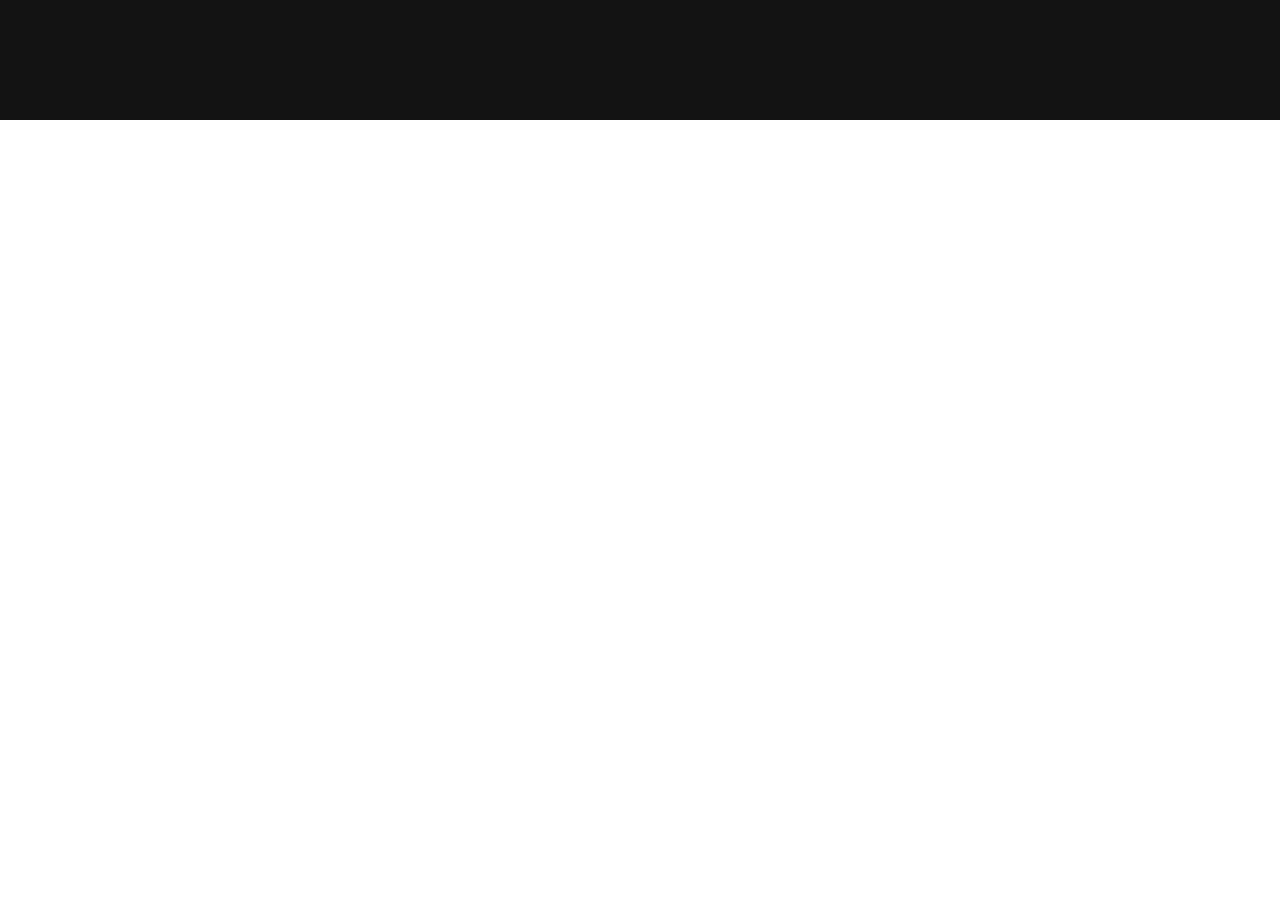
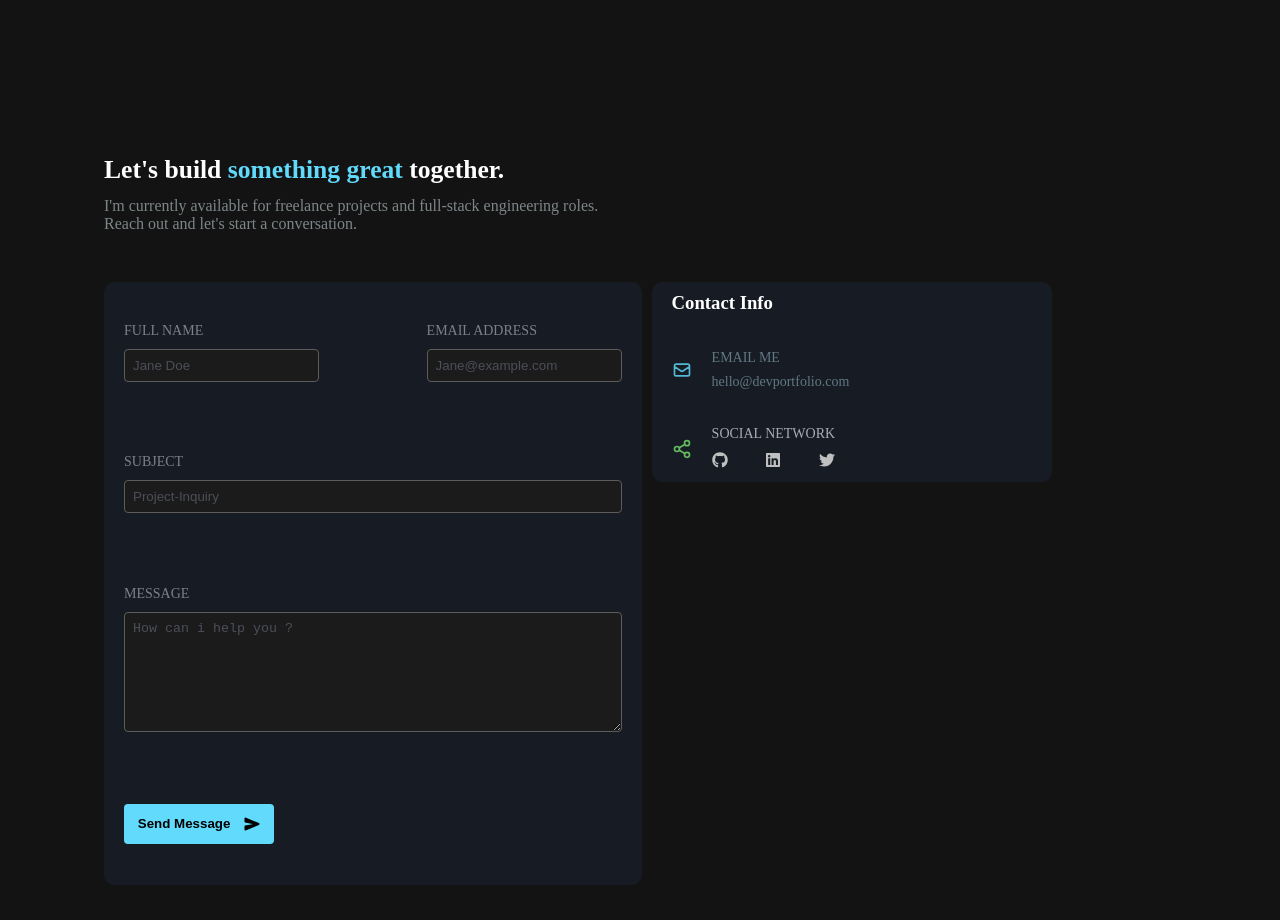
Before and after one commit to Ahsanulhaq01/portfolio-website, a React (Vite) app: page / in a window 1280 px wide. Shown: the part 3540-4460 px from the top of the page. Before the commit the page ends 3660 px from the top, so only its background shows below. Built offline with nearby package versions, Linux system fonts and the light colour scheme.

Commit message:
feat: add Contact page with form and social links; integrate animations

```diff
--- a/src/App.jsx
+++ b/src/App.jsx
@@ -3,6 +3,7 @@ import Homepage from "./pages/homepage/Homepage"
 import Projects from "./pages/projects/Projects"
 import Skills from "./pages/skills/Skills"
 import About from "./pages/about/About"
+import Contact from "./pages/contact/Contact"
 function App() {
   return (
     <>
@@ -11,6 +12,7 @@ function App() {
     <Projects/>
     <Skills/>
     <About/>
+    <Contact/>
     </>
   )
 }
--- /dev/null
+++ b/src/pages/contact/Contact.jsx
@@ -0,0 +1,99 @@
+import "./contact.css";
+import { IoSend } from "react-icons/io5";
+import { HiOutlineMail } from "react-icons/hi";
+import { FiShare2 } from "react-icons/fi";
+import { FaGithub, FaLinkedin, FaTwitter} from "react-icons/fa";
+import { motion } from "framer-motion";
+
+function Contact() {
+  return (
+    <section className="contact-section-container">
+      <motion.div
+          initial={{ opacity: 0, y: 50 }}
+          whileInView={{ opacity: 1, y: 0 }}
+          exit={{ opacity: 0, y: 50 }}
+          transition={{ duration: 0.4 }}
+          viewport={{ amount: 0.2 }}  className="contact-headings-container">
+        <h1 className="header-of-contact">
+          Let's build <span>something great</span> together.
+        </h1>
+        <p className="message-for-clients">
+          I'm currently available for freelance projects and full-stack
+          engineering roles. Reach out and let's start a conversation.
+        </p>
+      </motion.div>
+      <div className="contact-form-and-contact-info-container">
+        <motion.div
+          initial={{ opacity: 0, y: 50 }}
+          whileInView={{ opacity: 1, y: 0 }}
+          exit={{ opacity: 0, y: 50 }}
+          transition={{ duration: 0.4 }}
+          viewport={{ amount: 0.2 }}  className="contact-form">
+          <div className="name-and-email-address">
+            <div className="name-container">
+              <label htmlFor="name-field">FULL NAME</label>
+              <input type="text" id="name-field" placeholder="Jane Doe" />
+            </div>
+            <div className="email-container">
+              <label htmlFor="email-field">EMAIL ADDRESS</label>
+              <input
+                type="text"
+                id="name-field"
+                placeholder="Jane@example.com"
+              />
+            </div>
+          </div>
+
+          <div className="subject-field">
+            <label htmlFor="subject-input">SUBJECT</label>
+            <input
+              type="text"
+              placeholder="Project-Inquiry"
+              id="subject-input"
+            />
+          </div>
+          <div className="message-container">
+            <label htmlFor="message-textarea">MESSAGE</label>
+            <textarea
+              name="message-to-send"
+              id="message-textarea"
+              size={50}
+              placeholder="How can i help you ?"
+            ></textarea>
+          </div>
+          <button className="send-message">
+            Send Message{<IoSend size={16} className="send-message-icon" />}
+          </button>
+        </motion.div>
+        <motion.div
+          initial={{ opacity: 0, y: 50 }}
+          whileInView={{ opacity: 1, y: 0 }}
+          exit={{ opacity: 0, y: 50 }}
+          transition={{ duration: 0.4 }}
+          viewport={{ amount: 0.2 }}  className="contact-info-container">
+          <h3 className="contact-info-heading">Contact Info</h3>
+          <div className="email-icon-and-address">
+                <HiOutlineMail size={20} color="#53B9D5"/>
+                <div className="email-address">
+                <p>EMAIL ME</p>
+                <p>hello@devportfolio.com</p>
+                </div>
+          </div>
+          <div className="social-network-container">
+                <FiShare2 size={20} color="#63B95E"/>
+                <div className="social-network-and-links">
+                    <p>SOCIAL NETWORK</p>
+                    <div className="links-container">
+                    <a href="https://github.com/Ahsanulhaq01" target="_blank"><FaGithub color="#a2c6d5"/></a>
+                    <a href="https://www.linkedin.com/in/ahsan-ulhaq-8581a82ba/" target="_blank"><FaLinkedin color="#a2c6d5"/></a>
+                    <a href="https://x.com/ulhaqcdr" target="_blank"><FaTwitter color="#a2c6d5" /></a>
+                    </div>
+                </div>
+          </div>
+        </motion.div>
+      </div>
+    </section>
+  );
+}
+
+export default Contact;
--- /dev/null
+++ b/src/pages/contact/contact.css
@@ -0,0 +1,181 @@
+.contact-section-container{
+    min-height: 100vh;
+    display: flex;
+    background-color: #131313;
+    color: white;
+    /* border: 2px solid red; */
+    flex-direction: column;
+    justify-content: space-evenly;
+    align-items: center;
+    gap: 20px;
+    padding: 10px 0px;
+}
+
+.contact-headings-container{
+    display: flex;
+    flex-direction: column;
+    /* justify-content: space-between; */
+    /* border: 2px solid red; */
+    gap: 12px;
+    padding: 4px 8px;
+    width: 100%;
+    max-width: 85%;
+}
+.contact-headings-container h1{
+    font-size: clamp(20px, 2vw , 30px);
+}
+.contact-headings-container h1 span{
+    color: #61DAFB;
+}
+.contact-headings-container p:nth-child(2){
+    color: #7E8689;
+    max-width: 50%;
+}
+
+.contact-form-and-contact-info-container{
+    display: flex;
+    gap: 10px;
+    /* border: 2px solid red; */
+    padding: 4px 8px;
+    width:100%;
+    max-width: 85%;
+    flex: 0.8;
+}
+
+.contact-form-and-contact-info-container .contact-form{
+    display: flex;
+    flex-direction: column;
+    justify-content: space-around;
+    background-color: #171B23;
+    padding: 10px 20px;
+    border-radius: 10px;
+    flex: 0.8;
+    /* border: 2px solid red; */
+    gap: 10px;
+}
+.contact-form input{
+padding:  8px;
+ outline: none;
+  background-color: #1C1B1B;
+  border: 1px solid rgb(94, 91, 91);
+  border-radius: 4px;
+  color: rgb(228, 228, 228);
+}
+input::placeholder , textarea::placeholder{
+    color: #4B4F58;
+}
+.contact-form textarea{
+
+  width: 100%;
+  color: rgb(228, 228, 228);
+  height: 120px;
+  /* max-width: 500px; */
+  border: 1px solid rgb(94, 91, 91);
+  border-radius: 4px;
+  background-color: #1C1B1B;
+  outline: none;
+  padding: 8px;
+}
+.name-and-email-address{
+    display: flex;
+    justify-content: space-between;
+}
+
+
+.name-container , .email-container ,.subject-field , .message-container{
+    display: flex;
+    flex-direction: column;
+    justify-content: center;
+    gap: 10px;
+
+}
+.send-message{
+    display: flex;
+    align-items: center;
+    justify-content: space-evenly;
+    height: 40px;
+    border-radius: 4px;
+    outline: none;
+    max-width: 150px;
+    border: none;
+    font-weight: bold;
+    background-color: #61DAFB;
+    cursor: pointer;
+
+}
+label{
+    font-size: 14px;
+    color: #7A8289;
+}
+
+
+.contact-info-container{
+    display: flex;
+    flex-direction: column;
+    justify-content: space-between;
+    padding: 10px 20px;
+    border-radius: 10px;
+    background-color: #171B23;
+    max-height: 200px;
+    width: 100%;
+    max-width: 400px;
+}
+.email-icon-and-address{
+    display: flex;
+    align-items: center;
+    gap: 20px;
+}
+
+.email-icon-and-address .email-address{
+    display: flex;
+    flex-direction: column;
+    gap: 8px;
+    color: #607883;
+    font-size: 14px;
+}
+.social-network-container{
+    display: flex;
+    align-items: center;
+    gap: 20px;
+}
+
+.social-network-and-links{
+    display: flex;
+    flex-direction: column;
+    gap: 10px;
+    justify-content: center;
+}
+.social-network-and-links p{
+    color: #A3AFB4;
+    font-size: 14px;
+}
+.links-container{
+    display: flex;
+    justify-content: space-between;
+}
+.links-container a svg{
+    filter: grayscale(100%);
+    transition: all 0.4s ease;
+}
+.links-container a svg:hover{
+    filter: grayscale(0%);
+}
+@media (max-width:1000px) {
+    .name-and-email-address{
+        flex-direction: column;
+        gap: 20px;
+    }
+    .contact-form{
+        min-width: 50%;
+    }
+}
+
+@media (max-width:580px) {
+    .contact-form-and-contact-info-container{
+        flex-direction: column;
+    }
+    .contact-info-container{
+        min-width: 100%;
+        height: 400px;
+    }
+}
```
